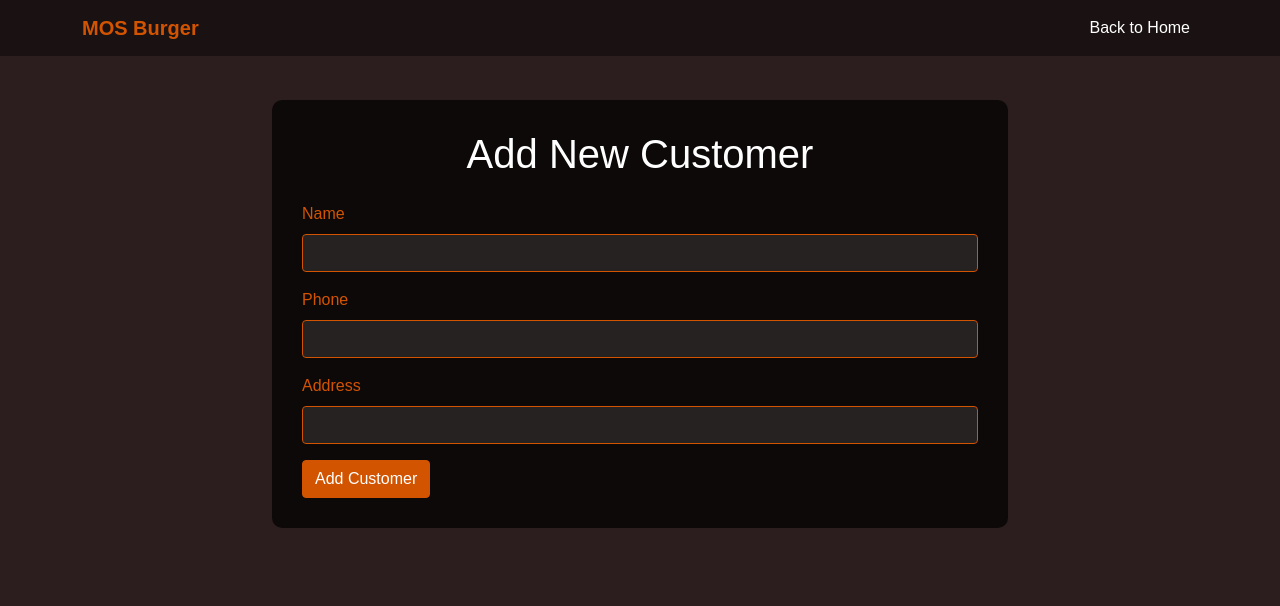
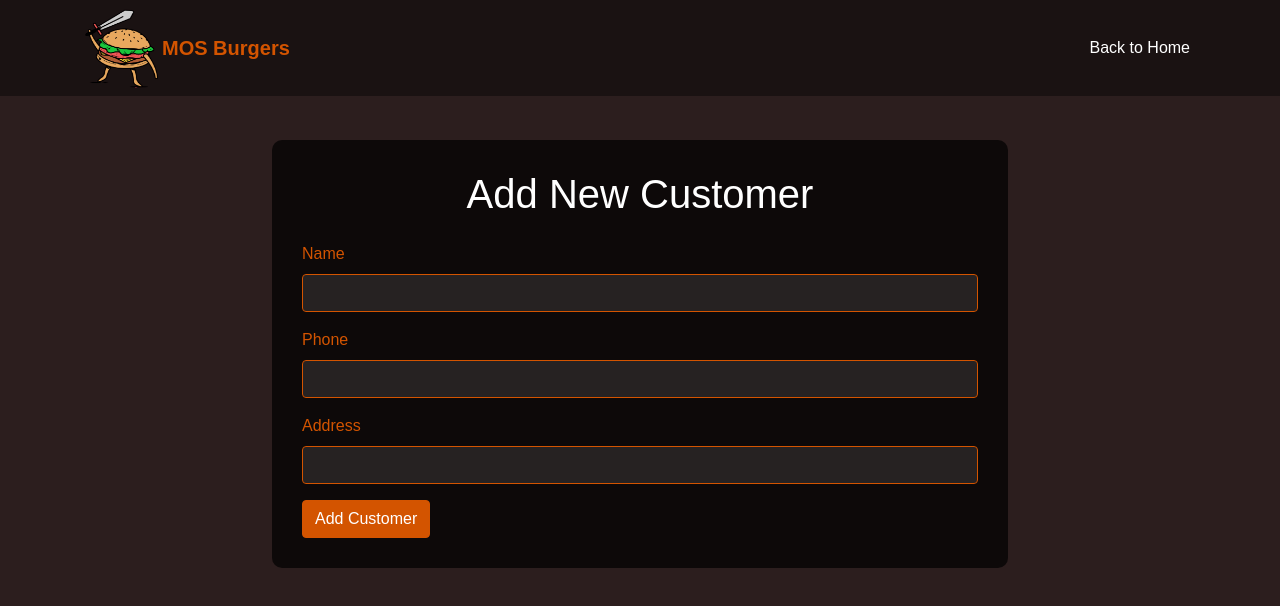
Before and after one commit to pawara-mmns/MOS-Burgers, a plain HTML site: page add_customer.html in a window 1280 px wide. Drawn offline with nearby package versions, Linux system fonts and the light colour scheme.

Commit message:
Updated navbar branding from 'MOS Burger' to 'MOS Burgers' and added logo image to multiple HTML files

```diff
--- a/add_customer.html
+++ b/add_customer.html
@@ -10,7 +10,8 @@
 <body>
     <nav class="navbar navbar-expand-lg navbar-dark">
         <div class="container">
-            <a class="navbar-brand" href="Cashier_home_page.html">MOS Burger</a>
+            <img src="IMG/Group 1.png" width="80" height="80">
+            <a class="navbar-brand" href="Cashier_home_page.html">MOS Burgers</a>
             <div class="navbar-nav ms-auto">
                 <a class="nav-link" href="Cashier_home_page.html">Back to Home</a>
             </div>
```
Also changed, not shown: Cashier_home_page.html (+2 -2 lines), customer_details.html (+2 -1 lines).
